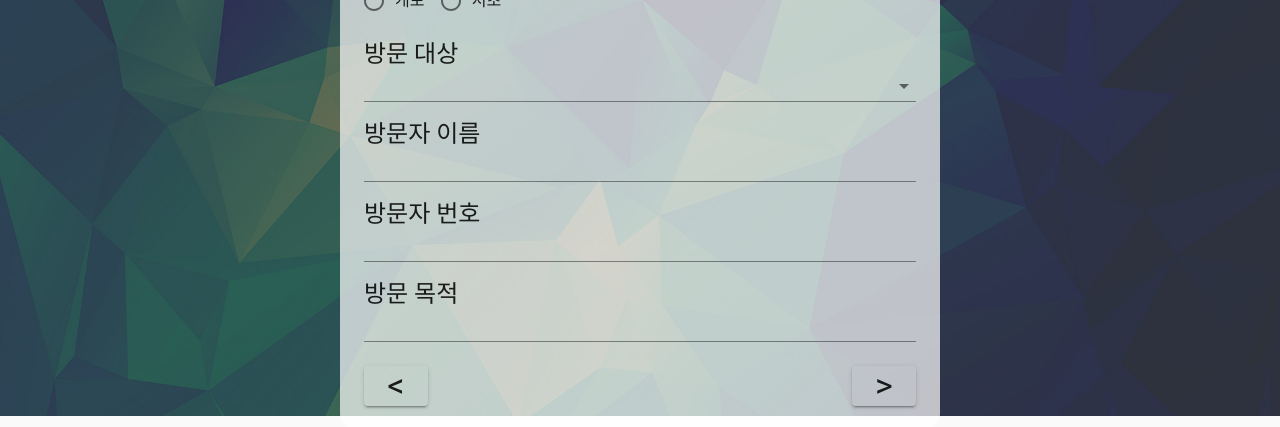
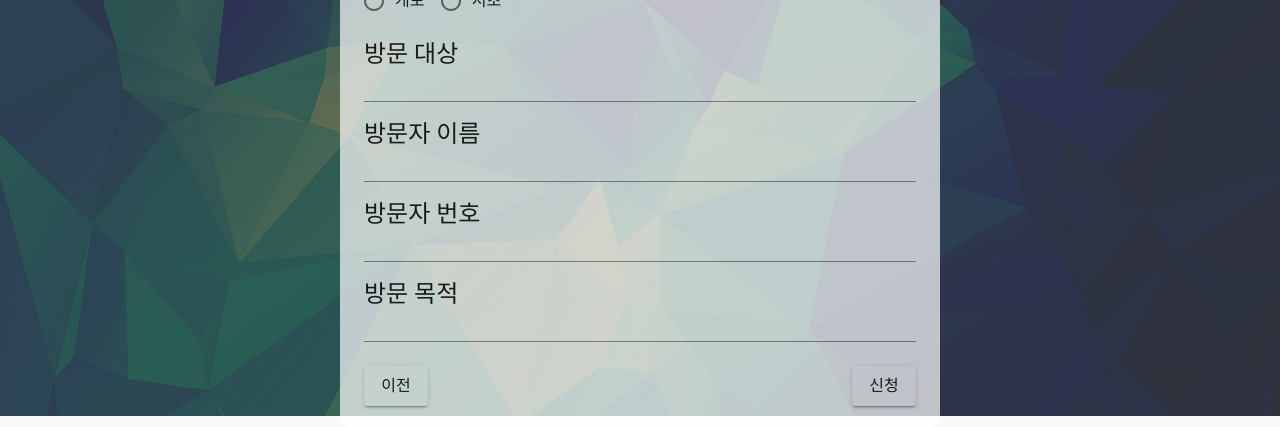
Before and after one commit to 42Sunny/visitor_front, a React (Create React App) app: page /application in a window 1280 px wide. Shown: the part 384-811 px from the top of the page. Built offline with nearby package versions, Linux system fonts and the light colour scheme.

Commit message:
VSTR-24 방문 대상 방법을 선택에서 입력으로 변경

```diff
--- a/src/components/QR.js
+++ b/src/components/QR.js
@@ -69,11 +69,13 @@ const QR = (props) => {
     <Box className={classes.phoneBox}>
       <img src={phoneImg} alt="phone" className={classes.phone} />
       {openMsg === false ?
-        <>
-          <Button onClick={handleOpenMsgClick} className={classes.msgBox}>
+        <Box className={classes.msgBox}>
+          <Typography variant="h3">방문객</Typography>
+          <Typography variant="subtitle2">메세지가 도착했습니다!</Typography>
+          <Button onClick={handleOpenMsgClick}>
             <img src={msg} alt="msg" className={classes.msgImg} />
           </Button>
-        </>
+        </Box>
         :
         <Box className={classes.msgBox}>
           <Typography variant="h3">방문 확인</Typography>
--- a/src/routes/Application.js
+++ b/src/routes/Application.js
@@ -46,6 +46,10 @@ const useStyles = makeStyles({
     justifyContent: "space-between",
   }
 })
+
+const makeStaff = (staffName, role) => {
+  return {label: staffName, value: staffName, role};
+}
 
 const Application = ({ history }) => {
   const classes = useStyles();
@@ -115,7 +119,7 @@ const Application = ({ history }) => {
       enterTime: enterTime.toLocaleTimeString("ko-KR", "p"),
       exitTime: exitTime.toLocaleTimeString("ko-KR", "p"),
       loc: JSON.parse(loc),
-      staff,
+      staff:makeStaff(staff, "mentor"),
       userName,
       userPhone,
       purpose,
@@ -179,23 +183,11 @@ const Application = ({ history }) => {
           <Grid item xs={12}>
             <Typography variant="h5">방문 대상</Typography>
             <TextField
-              select
               fullWidth
               value={staff}
               onChange={handleStaffName}
               error={staffNameError}
-            >
-              {staffs.map((staff) => {
-                if (staff.admin === 0)
-                  return (
-                    <MenuItem key={`${staff.role}-${staff.value}`} value={staff}>
-                      {`${staff.label}`}
-                    </MenuItem>
-                  );
-                else
-                  return null;
-              })}
-            </TextField>
+            />
           </Grid>
           <Grid item xs={12}>
             <Typography variant="h5">방문자 이름</Typography>
@@ -232,14 +224,14 @@ const Application = ({ history }) => {
                 onClick={handleCancel}
                 className={classes.btns}
               >
-                <Typography variant="h4">{"<"}</Typography>
+                <Typography variant="subtitle1">이전</Typography>
               </Button>
               <Button
                 variant="contained"
                 onClick={handleClickSubmit}
                 className={classes.btns}
               >
-                <Typography variant="h4">{">"}</Typography>
+                <Typography variant="subtitle1">신청</Typography>
               </Button>
             </Box>
           </Grid>
```
